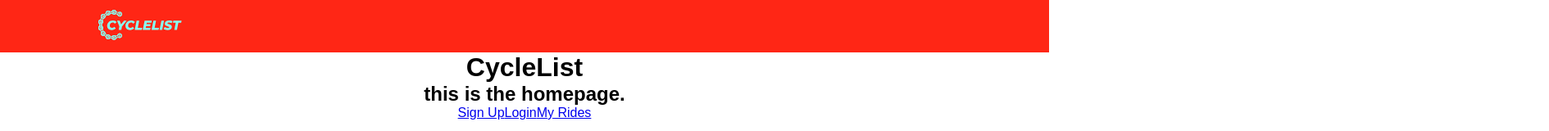
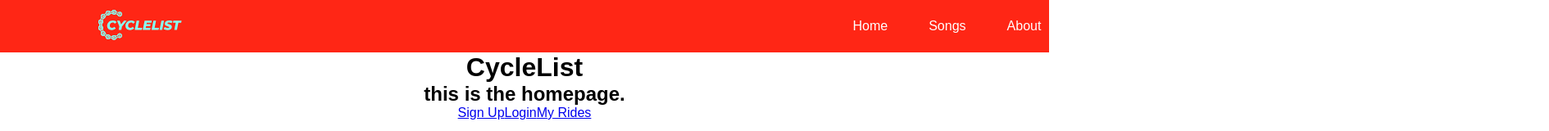
Before and after one commit to frank-booth/CycleList_Frontend, a React (Create React App) app in the folder client/: page / in a window 1280 px wide. Shown: the top 160 px of the page at 82% size, 1890 px wide, since content can reach past the window. Built offline with nearby package versions, Linux system fonts and the light colour scheme.

Commit message:
css changes

```diff
--- a/client/src/App.css
+++ b/client/src/App.css
@@ -28,7 +28,7 @@
     justify-content: space-between;
     align-items: center;
     padding: 0px 120px;
-    gap: 600px;
+    gap: 75%;
     width: auto;
     height: 64px;
   }
```
